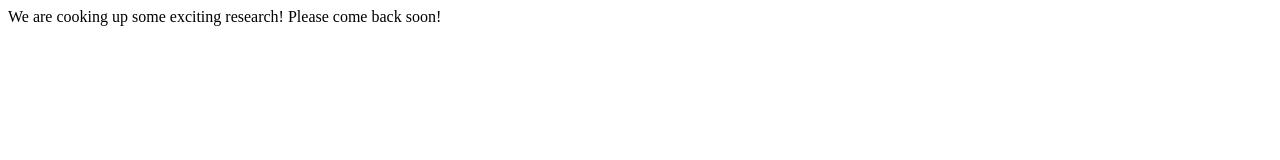
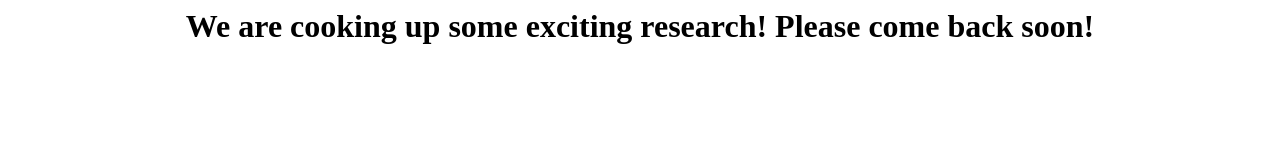
Before and after one commit to dalek2point3/dalek2point3.github.io, a plain HTML site: page index.html in a window 1280 px wide. Drawn offline with Linux system fonts and the light colour scheme.

Commit message:
prettify

```diff
--- a/index.html
+++ b/index.html
@@ -4,6 +4,11 @@
 <title>Under Construction</title>
 </head>
 <body>
-<p>We are cooking up some exciting research! Please come back soon!</p>
+
+<center>
+<p></p><p></p><p></p>
+  <h1>We are cooking up some exciting research! Please come back soon!</h1>
+
+  </center>
 </body>
 </html>
```
